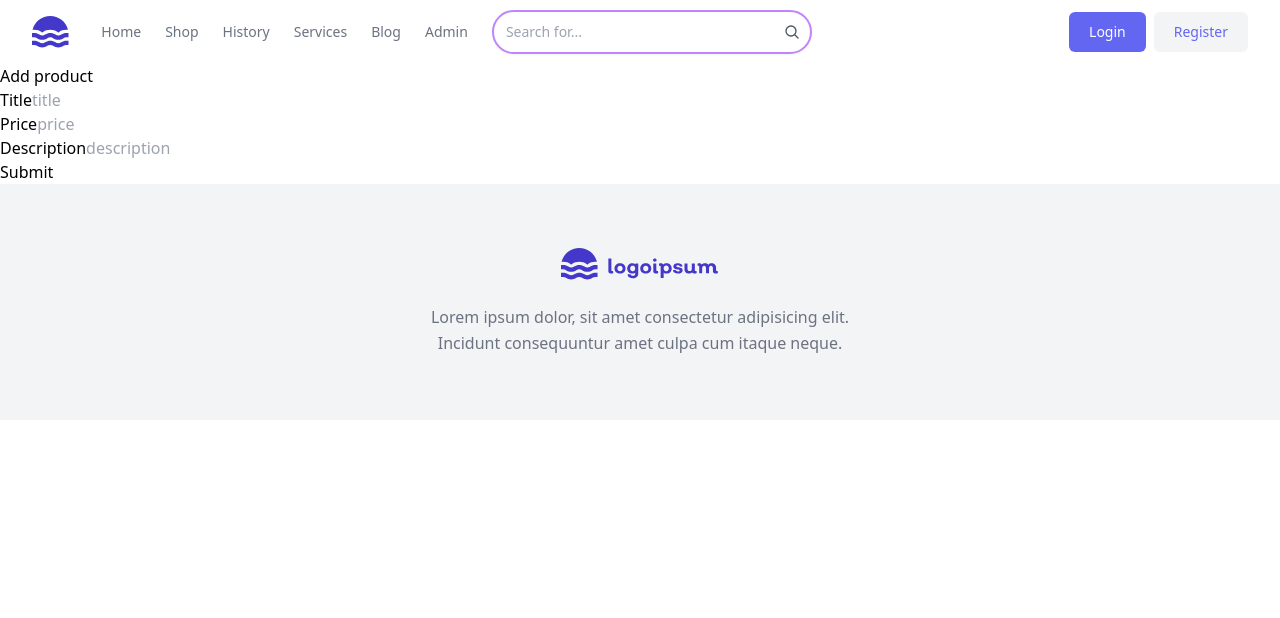
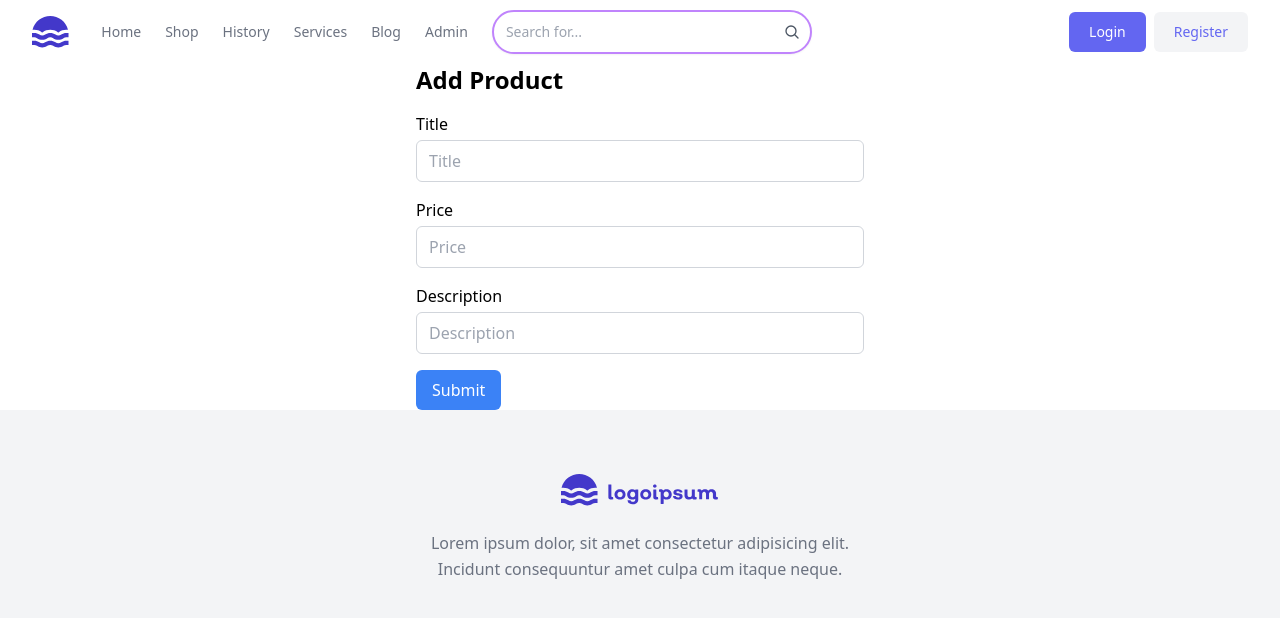
Before and after one commit to pnminh52/TypeScript_LandinPage, a React (Vite) app: page /admin/add in a window 1280 px wide. Shown: the top 618 px of the page. Built offline with nearby package versions, Linux system fonts and the light colour scheme; data requests are answered from the project's data file.

Commit message:
Edit the rough look of the page add products and product details

```diff
--- a/src/App.tsx
+++ b/src/App.tsx
@@ -38,7 +38,8 @@ function App() {
           <Routes>
             {/* Client */}
             <Route path='/'>
-              <Route index element={<Home products={products} />} />
+              {/* <Route index element={<Home products={products} />} /> */}
+              <Route index element={<Home />} />
               <Route path='/shop/:id' element={<ProductDetail />} />
               <Route path='/shop' element={<Shop />} />
               <Route path='/login' element={<Login />} />
--- a/src/pages/Home.tsx
+++ b/src/pages/Home.tsx
@@ -3,11 +3,8 @@ import ProductList from '~/components/ProductList'
 const Home = () => {
   return (
     <div>
-      <h2 className='sessionTitle'></h2>
+      <h2 className=''></h2>
       <ProductList category='nam' />
-      {/* <br />
-      <h2 className='sessionTitle'>Danh cho nu:</h2>
-      <ProductList category='nu' /> */}
     </div>
   )
 }
--- a/src/pages/ProductDetail.tsx
+++ b/src/pages/ProductDetail.tsx
@@ -4,34 +4,39 @@ import { getProduct } from '~/apis/product'
 import { TProduct } from '~/interfaces/Product'
 
 const ProductDetail = () => {
-  const { id } = useParams()
+  const { id } = useParams<{ id?: string }>()
   const [product, setProduct] = useState<TProduct | null>(null)
+
   useEffect(() => {
-    ;(async () => {
-      const data = await getProduct(`${id}`)
-      setProduct(data)
-    })()
-  }, [])
+    if (id) {
+      const fetchData = async () => {
+        try {
+          const data = await getProduct(id)
+          setProduct(data)
+        } catch (error) {
+          console.error('Error fetching product:', error)
+        }
+      }
+      fetchData()
+    }
+  }, [id])
+
   return (
-    <div>
-      <h1>Chi tiet san pham</h1>
-      <div className=''>
-        <div className=''>
-          <div className=''>
-            <img src={product?.thumbnail} alt={product?.title} />
-            <div className=''>
-              {product?.images &&
-                product.images.map((item) => {
-                  return <img className='' src={item} alt='Description' />
-                })}
-            </div>
+    <div className='max-w-xl mx-auto mt-8'>
+      <h1 className='text-3xl font-bold mb-4'>Chi tiết sản phẩm</h1>
+      <div className='grid grid-cols-2 gap-4'>
+        <div>
+          <img src={product?.thumbnail} alt={product?.title} className='w-full' />
+          <div className='mt-4 grid grid-cols-3 gap-4'>
+            {product?.images &&
+              product.images.map((item, index) => <img key={index} src={item} alt='Description' className='w-full' />)}
           </div>
-          <div className='col'>
-            <h2>{product?.title}</h2>
-            <p>Gia: {product?.price}</p>
-            <p>{product?.description}</p>
-            <button className=''>Add to card</button>
-          </div>
+        </div>
+        <div className='flex flex-col justify-center'>
+          <h2 className='text-xl font-semibold'>{product?.title}</h2>
+          <p className='text-lg mt-2 font-bold text-red-500'>Giá: {product?.price}$</p>
+          <p className='mt-2'>{product?.description}</p>
+          <button className='bg-blue-500 text-white px-4 py-2 rounded-md mt-4'>Thêm vào giỏ hàng</button>
         </div>
       </div>
     </div>
--- a/src/pages/Shop.tsx
+++ b/src/pages/Shop.tsx
@@ -6,7 +6,7 @@ type Props = {}
 const Shop: React.FC = (props: Props) => {
   return (
     <div>
-      <h2 className='sessionTitle'></h2>
+      <h2 className=''></h2>
       <ProductList category='nam' />
     </div>
   )
--- a/src/pages/admin/ProductAdd.tsx
+++ b/src/pages/admin/ProductAdd.tsx
@@ -2,7 +2,6 @@ import { SubmitHandler, useForm } from 'react-hook-form'
 import { TProduct } from '~/interfaces/Product'
 import Joi from 'joi'
 import { joiResolver } from '@hookform/resolvers/joi'
-// import { error } from 'console'
 
 type Props = {
   onAdd: (data: TProduct) => void
@@ -11,7 +10,9 @@ type Props = {
 const schemaProduct = Joi.object({
   title: Joi.string().required().min(3).max(255),
   price: Joi.number().required().min(0),
-  description: Joi.string().allow(null, '')
+  description: Joi.string().required().min(5).max(255)
+
+  // description: Joi.string().allow(null, '')
 })
 
 const ProductAdd = ({ onAdd }: Props) => {
@@ -27,24 +28,50 @@ const ProductAdd = ({ onAdd }: Props) => {
   }
 
   return (
-    <div>
-      <h2>Add product</h2>
-      <form onSubmit={handleSubmit(onSubmit)}>
-        <div className=''>
-          <label htmlFor='title'>Title</label>
-          <input type='text' className='' placeholder='title' {...register('title', { required: true })} />
-          {errors.title && <span className=''>{errors.title.message}</span>}
+    <div className='max-w-md mx-auto'>
+      <h2 className='text-2xl font-semibold mb-4'>Add Product</h2>
+      <form onSubmit={handleSubmit(onSubmit)} className='space-y-4'>
+        <div className='flex flex-col'>
+          <label htmlFor='title' className='mb-1'>
+            Title
+          </label>
+          <input
+            type='text'
+            placeholder='Title'
+            className='border border-gray-300 px-3 py-2 rounded-md focus:outline-none focus:border-blue-500'
+            {...register('title', { required: true })}
+          />
+          {errors.title && <span className='text-red-500'>{errors.title.message}</span>}
         </div>
-        <div className=''>
-          <label htmlFor='price'>Price</label>
-          <input type='number' className='' placeholder='price' {...register('price', { required: true })} />
-          {errors.price && <span className=''>{errors.price.message}</span>}
+        <div className='flex flex-col'>
+          <label htmlFor='price' className='mb-1'>
+            Price
+          </label>
+          <input
+            type='number'
+            placeholder='Price'
+            className='border border-gray-300 px-3 py-2 rounded-md focus:outline-none focus:border-blue-500'
+            {...register('price', { required: true })}
+          />
+          {errors.price && <span className='text-red-500'>{errors.price.message}</span>}
         </div>
-        <div className=''>
-          <label htmlFor='description'>Description</label>
-          <input type='text' className='' placeholder='description' {...register('description')} />
+        <div className='flex flex-col'>
+          <label htmlFor='description' className='mb-1'>
+            Description
+          </label>
+          <input
+            type='text'
+            placeholder='Description'
+            className='border border-gray-300 px-3 py-2 rounded-md focus:outline-none focus:border-blue-500'
+            {...register('description')}
+          />
+          {errors.description && <span className='text-red-500'>{errors.description.message}</span>}
         </div>
-        <button type='submit' className=''>
+
+        <button
+          type='submit'
+          className='bg-blue-500 text-white px-4 py-2 rounded-md hover:bg-blue-600 focus:outline-none focus:bg-blue-600'
+        >
           Submit
         </button>
       </form>
```
Also changed, not shown: db.json.
